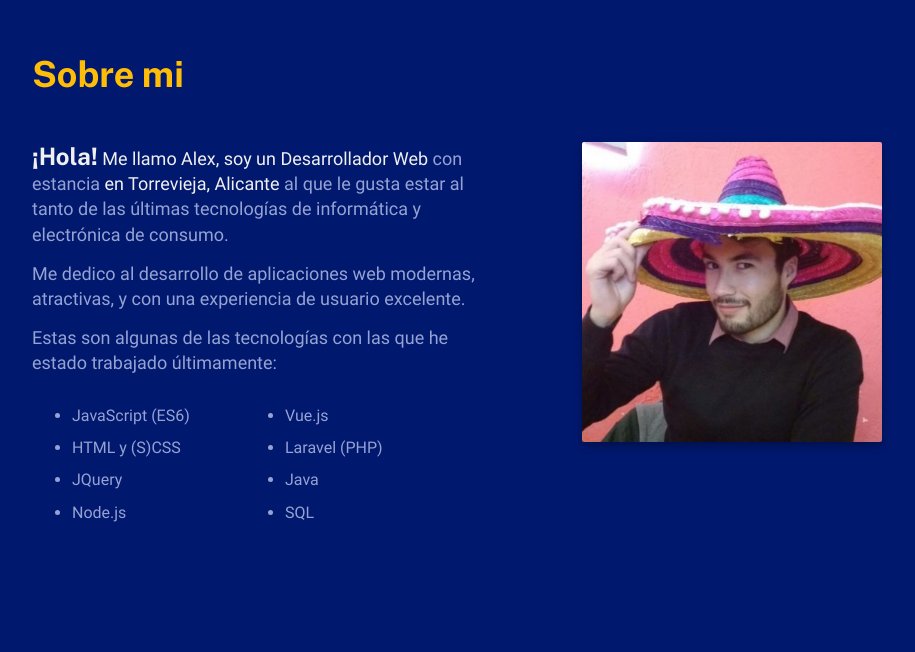
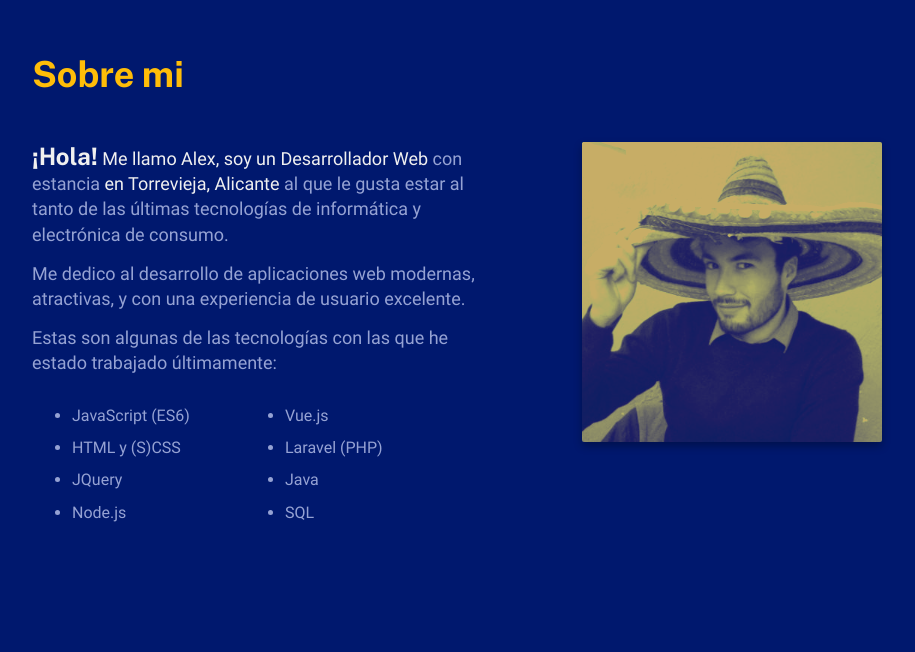
Before and after one commit to alexandreargm/portafolio, a Nuxt app: page / in a window 1280 px wide. Shown: the part 948-1600 px from the top of the page, without its empty margins (168-1083 px from the left). Built offline with nearby package versions, Linux system fonts and the light colour scheme.

Commit message:
added aboutme photo color effect, added footer

```diff
--- a/assets/css/mixins.scss
+++ b/assets/css/mixins.scss
@@ -1,6 +1,6 @@
 /// Mixin that indents an element inside a column based grid.
 @mixin indent($indent-count, $column-count, $max-width, $ignore-padding: 0rem) {
-  padding-left: calc( #{$max-width} / #{$column-count} * #{$indent-count} - #{$ignore-padding} );
+  margin-left: calc( #{$max-width} / #{$column-count} * #{$indent-count} - #{$ignore-padding} );
 }
 
 @mixin tabs-highlight($tab-selector, $highlight-selector) {
--- a/components/AboutMe.vue
+++ b/components/AboutMe.vue
@@ -45,7 +45,7 @@
         </ul>
       </div>
       <div class="photo about-me__media">
-        <img src="/foto_perfil.jpg" alt="Foto de perfil" class="photo__image">
+        <img src="/foto_perfil_bn.jpg" alt="Foto de perfil" class="photo__image">
       </div>
     </div>
   </section>
@@ -86,8 +86,10 @@
     }
   }
   &__media {
+    position: relative;
     display: flex;
     height: 100%;
+    max-width: 30rem;
     justify-content: center;
     margin-top: 4rem;
     @media screen and (min-width: $tablet-portrait) {
@@ -101,9 +103,30 @@
     @media screen and (min-width: $laptop) {
       @include indent(1, var(--column-count), $laptop-rem);
     }
+    &::before, &::after {
+      content: "";
+      display: block;
+      position: absolute;
+      top: 0;
+      left: 0;
+      width: 100%;
+      height: 100%;
+      z-index: 1;
+    }
+    @supports (mix-blend-mode: lighten) {
+      &::before {
+        background-color: #0b1e63;
+        mix-blend-mode: lighten;
+      }
+    }
+    @supports (mix-blend-mode: darken) {
+      &::after {
+        background-color: #c7ad66;
+        mix-blend-mode: darken;
+      }
+    }
     .photo {
       &__image {
-        max-width: 30rem;
         border-radius: 0.2rem;
         width: 100%;
         height: auto;
```
Also changed, not shown: components/Footer.vue (added), static/foto_perfil_bn.jpg (added).
